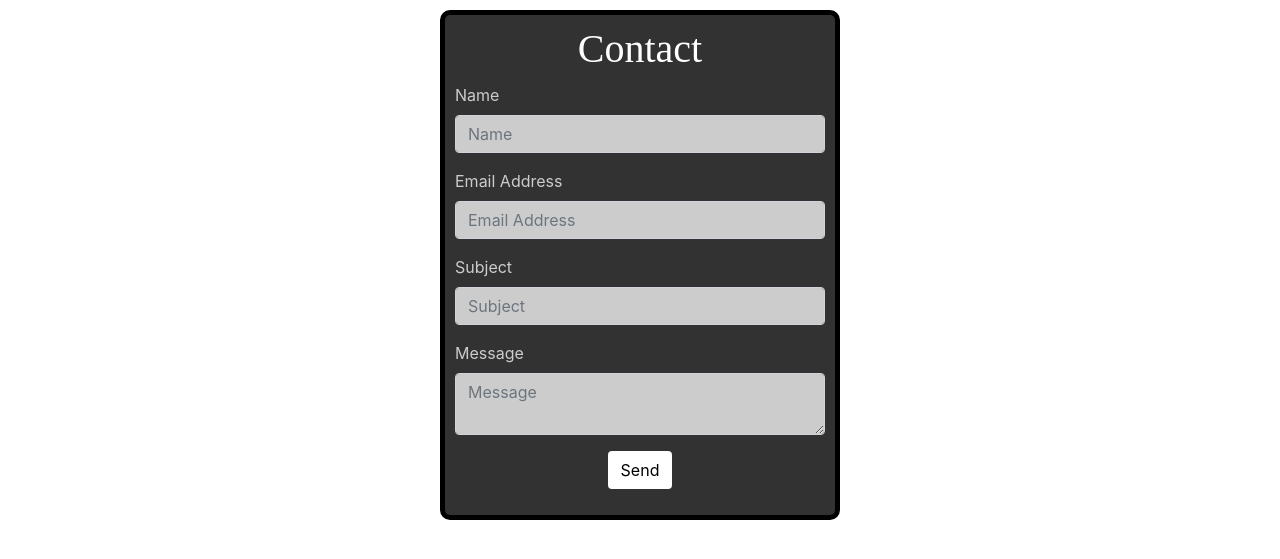
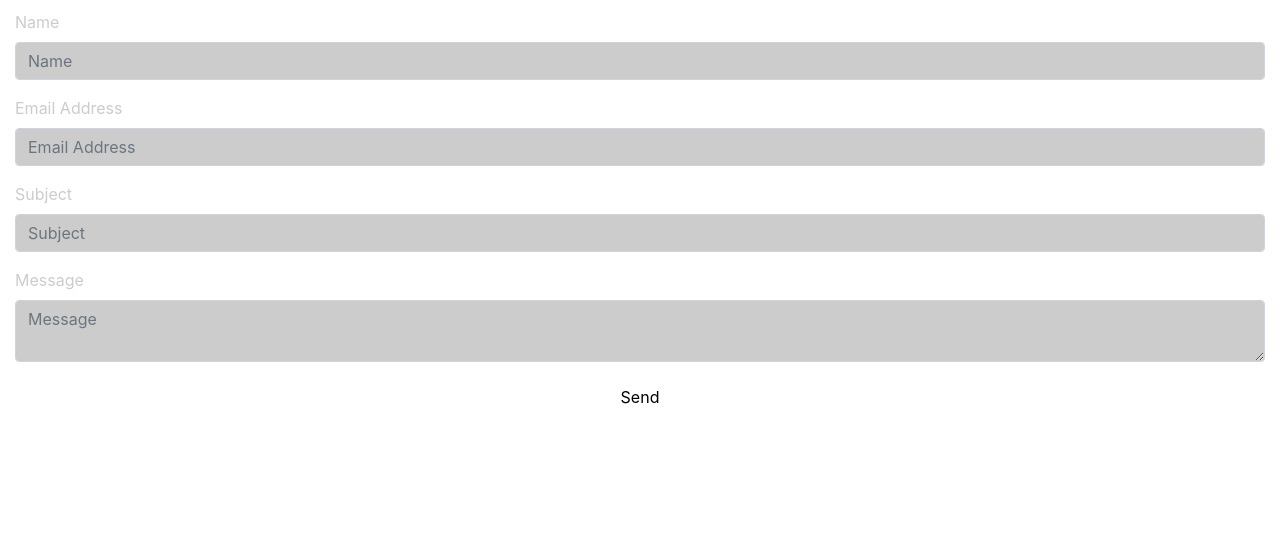
Before and after one commit to frankiebaffa/mysite-flask-v2, a Flask app: page /contact in a window 1280 px wide. Shown: the part 56-615 px from the top of the page. Run offline with Flask 2, Linux system fonts and the light colour scheme; some libraries are stand-ins or nearby versions; some web fonts are replaced.

Commit message:
move form container to contactform.html

```diff
--- a/mysite/app/templates/pages/contact.html
+++ b/mysite/app/templates/pages/contact.html
@@ -8,10 +8,7 @@
 {% block content %}
 <div class="row">
   <div class="col">
-    <div class="form-container bg-darker tilt-border-darkest">
-      <h1 class="main-header fg-lightest text-center">Contact</h1>
-      {% include 'sections/contactform.html' %}
-    </div>
+    {% include 'sections/contactform.html' %}
   </div>
 </div>
 {% endblock content %}
```
